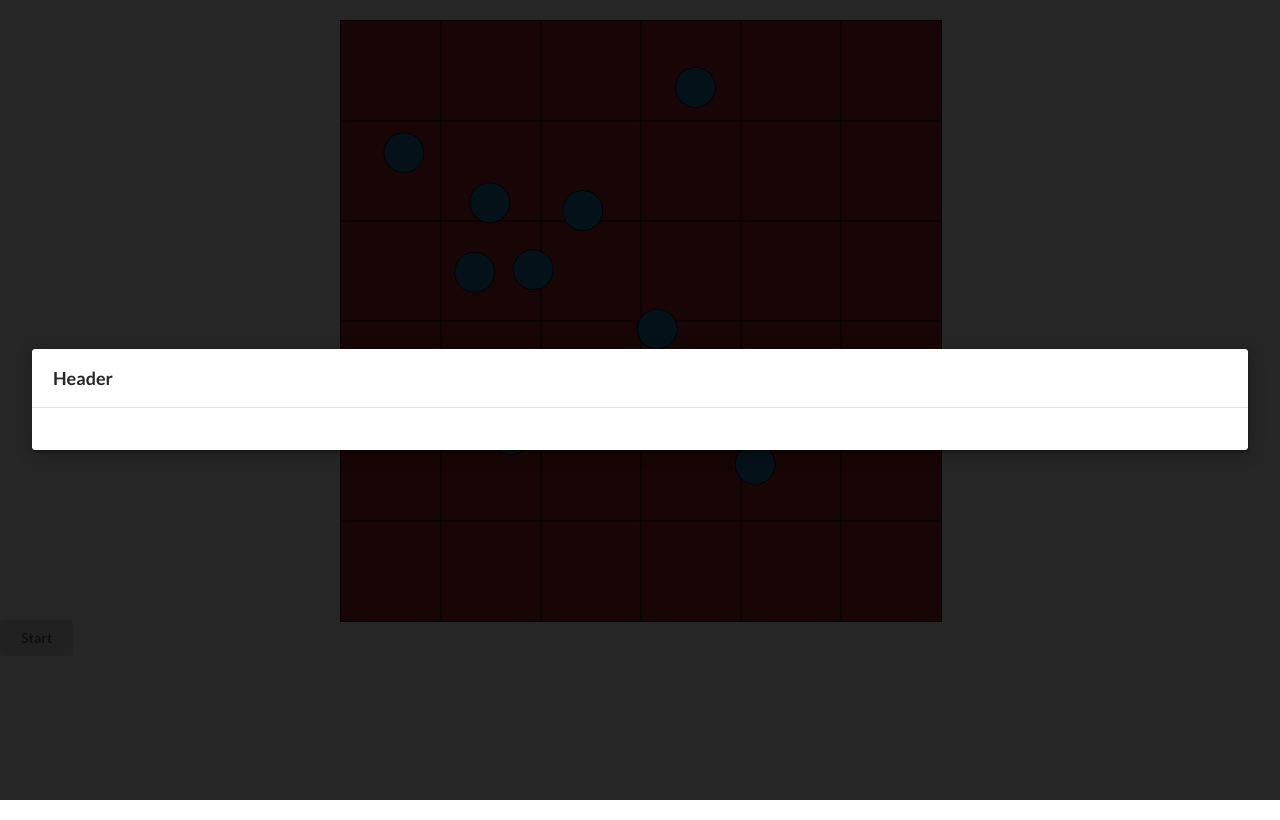
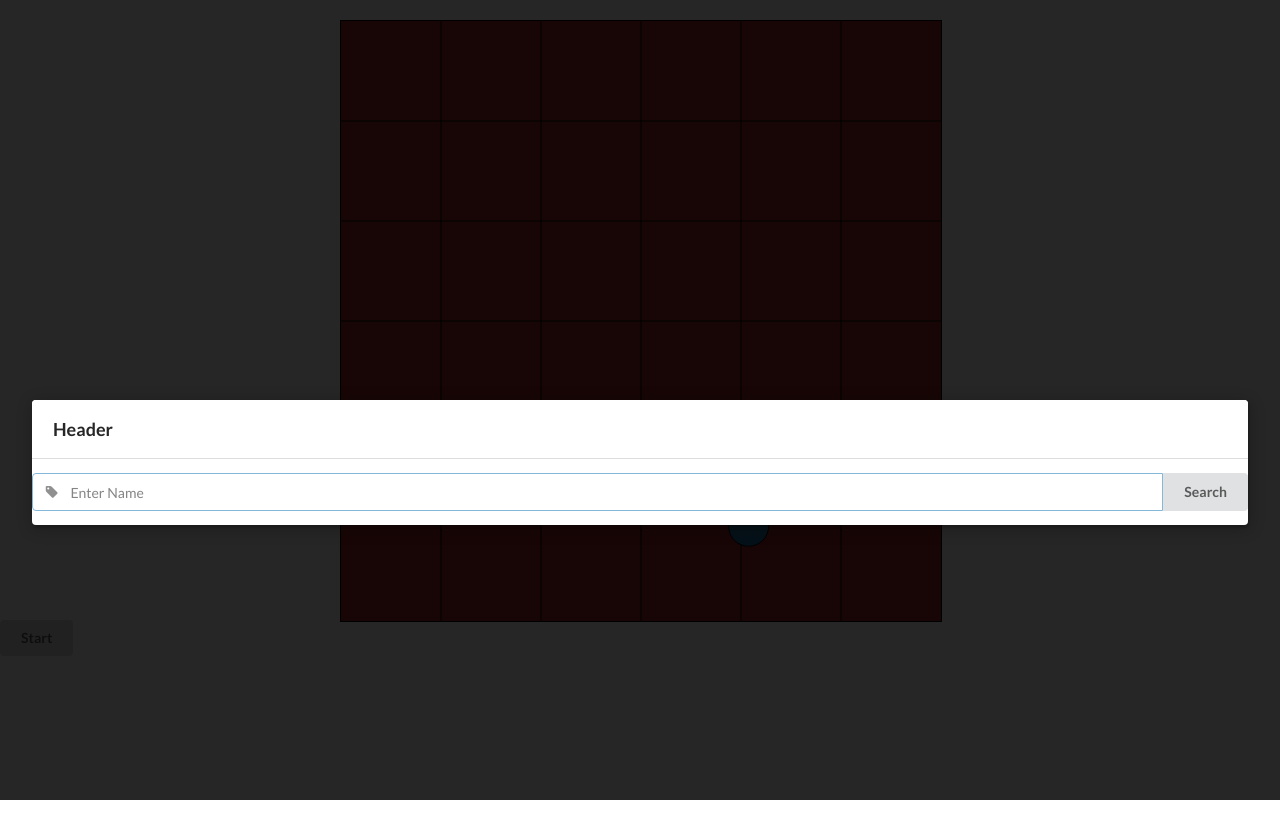
Before and after one commit to JttWest/Bumper.io, a website built with webpack: page client/index.html in a window 1280 px wide. Both pictures are taken after a click on the element "Start". Built offline with nearby package versions, Linux system fonts and the light colour scheme.

Commit message:
added menu modal

```diff
--- a/client/index.html
+++ b/client/index.html
@@ -17,11 +17,13 @@
     Start
   </div>
 
-  <div id="dashboard" class="ui modal fullscreen">
-    <div class="ui header">Header</div>
-    <div class="content">
-      <p></p>
-    </div>
+  <div id="menu" class="ui modal fullscreen padded grid">
+    <div class="ui header row">Header</div>
+    <div class="ui action left icon input row">
+        <i class="tag icon"></i>
+        <input id="nameInput" type="text" placeholder="Enter Name">
+        <button id="playButton" class="ui button">Search</button>
+      </div>
   </div>
 </body>
 
--- a/client/js/app.js
+++ b/client/js/app.js
@@ -1,7 +1,7 @@
 require('../css/app.css');
 require('../../semantic/dist/semantic.min.css');
 require('../../semantic/dist/semantic.min.js');
-require('./dashboard');
+require('./menu');
 
 const configs = require('../../game-configs.json');
 const control = require('./control');
@@ -43,7 +43,7 @@ const player = gameState.join();
 
 global.register('player', player);
 
-const numBots = 9;
+const numBots = 3;
 const botManager = new BotManager(gameState);
 botManager.createBots(numBots);
 
--- a/client/js/dashboard.js
+++ /dev/null
@@ -1,4 +0,0 @@
-$('#startBtn').click(() => {
-  // $('#dashboard').hide();
-  $('#dashboard').modal('show');
-});
--- /dev/null
+++ b/client/js/menu.js
@@ -0,0 +1,11 @@
+$('#startBtn').click(() => {
+  $('#menu')
+    .modal('setting', 'transition', 'scale')
+    .modal('show');
+});
+
+$('#playButton').click(() => {
+  const name = $('#nameInput').val();
+
+  // start game -> name
+});
--- a/shared/models/game-state.js
+++ b/shared/models/game-state.js
@@ -9,6 +9,7 @@ const physics = require('../physics');
 class Player {
   constructor(id, position) {
     this.id = id;
+    this.name = '???';
     this.position = position;
     this.snapshotQueue = [];
     this.actions = {}; // current actions in progress
```
Also changed, not shown: dist/bundle.js (deleted), dist/index.html (deleted).
